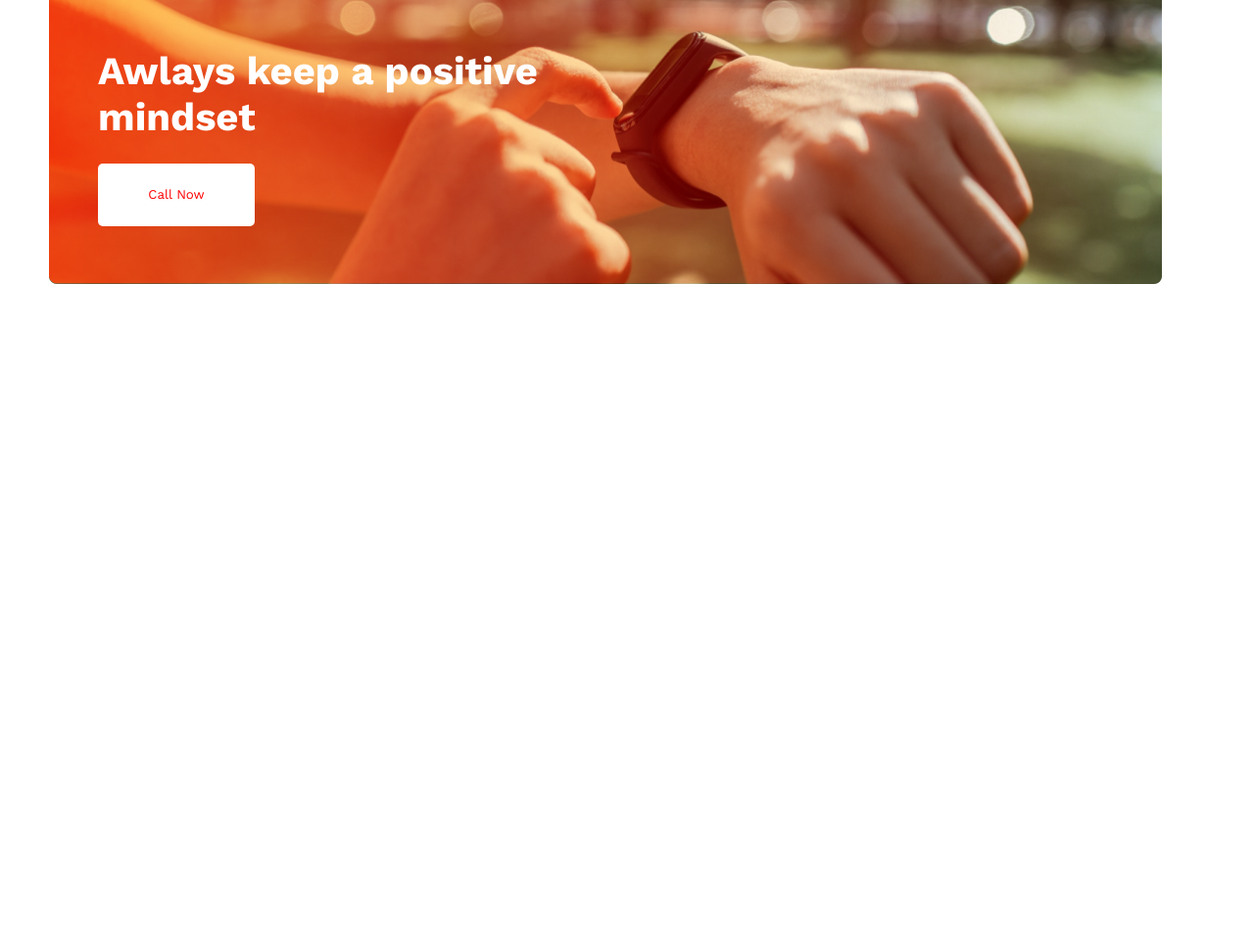
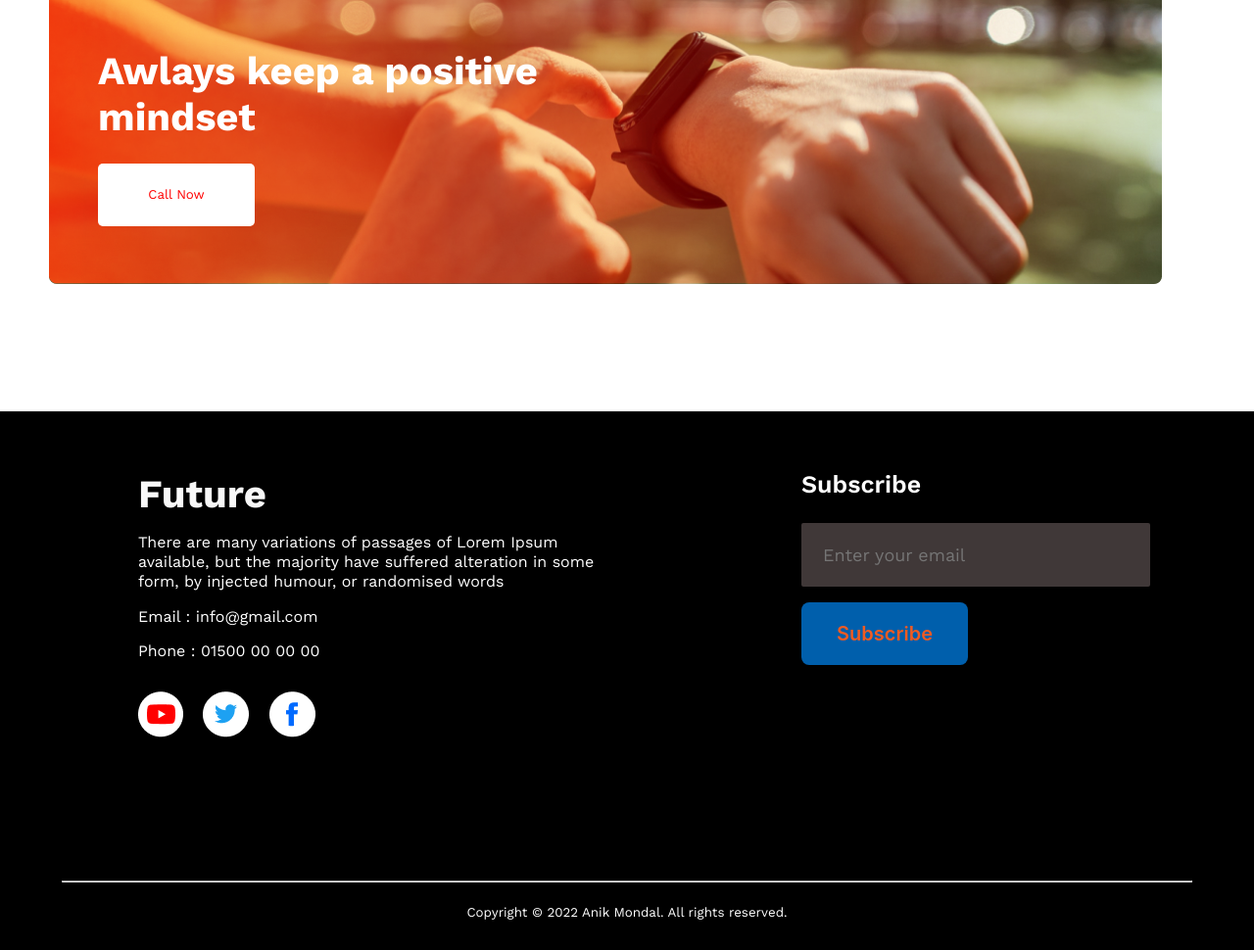
Before and after one commit to anik558363/new-year-new-me, a plain HTML site: page index.html in a window 1280 px wide. Shown: the part 2130-3100 px from the top of the page at 98% size. Before the commit the page ends 2550 px from the top, so only its background shows below. Drawn offline with nearby package versions, Linux system fonts and the light colour scheme.

Commit message:
comple this websit. read for products demo

```diff
--- a/index.html
+++ b/index.html
@@ -97,7 +97,32 @@
     </main>
 
     <!-- footer section -->
-    <footer></footer>
+    <footer>
+        <section class="footer-container">
+            <div class="footer-left-div">
+                <h3>Future</h3>
+                <p>There are many variations of passages of Lorem Ipsum <br>
+                    available, but the majority have suffered alteration in some <br>
+                    form, by injected humour, or randomised words</p>
+                <li>Email : info@gmail.com</li>
+                <li>Phone : 01500 00 00 00</li>
+                <div class="footer-social">
+                    <img src="images/icons/youtube.png" alt="">
+                    <img src="images/icons/twitter.png" alt="">
+                    <img src="images/icons/fb.png" alt="">
+                </div>
+
+            </div>
+            <div class="footer-right-div">
+                <h4>Subscribe</h4>
+                <input type="text" placeholder="Enter your email">
+                <br>
+                <button>Subscribe</button>
+            </div>
+        </section>
+        <hr class="hr-3">
+        <p class="copy"><small>Copyright &copy; 2022 Anik Mondal. All rights reserved.</small></p>
+    </footer>
 </body>
 
 </html>
--- a/style/style.css
+++ b/style/style.css
@@ -183,3 +183,105 @@
     color: red;
     margin-top: 24px;
 }
+
+/* footer related style */
+
+footer {
+    background-color: black;
+    color: white;
+}
+
+
+.footer-container {
+    display: flex;
+    justify-content: space-around;
+    align-items: center;
+    padding: 60px 0px 90px 0px;
+    margin-left: 35px;
+
+}
+
+
+/* footer-left-div related style */
+
+.footer-left-div{
+    margin: 0px;
+}
+
+
+.footer-left-div h3 {
+    color: #F8F8F8;
+    font-size: 40px;
+    font-weight: 700;
+    padding-bottom: 16px;
+}
+
+.footer-left-div p {
+    color: #FFF;
+    font-size: 16px;
+    font-weight: 400;
+    line-height: 20px;
+    /* 162.5% */
+}
+
+.footer-left-div li {
+    list-style: none;
+    padding-top: 16px;
+
+}
+
+.footer-social {
+    padding-top: 32px;
+}
+
+.footer-social img {
+    padding-right: 15px;
+}
+
+/* footer-right-div related style*/
+.footer-right-div {
+    margin-bottom: 80px;
+}
+
+.footer-right-div h4 {
+    color: #FFF;
+    font-size: 25px;
+    font-weight: 600;
+    padding-bottom: 25px;
+
+}
+
+.footer-right-div input {
+    color: white;
+    font-size: 18px;
+    font-weight: 400;
+    padding: 22px 100px 22px 22px;
+    margin-bottom: 16px;
+    background-color: #403838;
+    border: none;
+    border-radius: 2px;
+}
+
+.footer-right-div button {
+    color: #F15B22;
+    font-family: Inter;
+    font-size: 20px;
+    font-weight: 600;
+    padding: 20px 36px;
+    border-radius: 8px;
+    background: #005FAC;
+    border: none;
+}
+
+.hr-3{
+    width: 90%;
+    margin: auto;
+    margin-top: 50px;
+}
+
+
+.copy{
+    text-align: center;
+    margin-top: 20px;
+    padding-bottom: 30px;
+}
```
